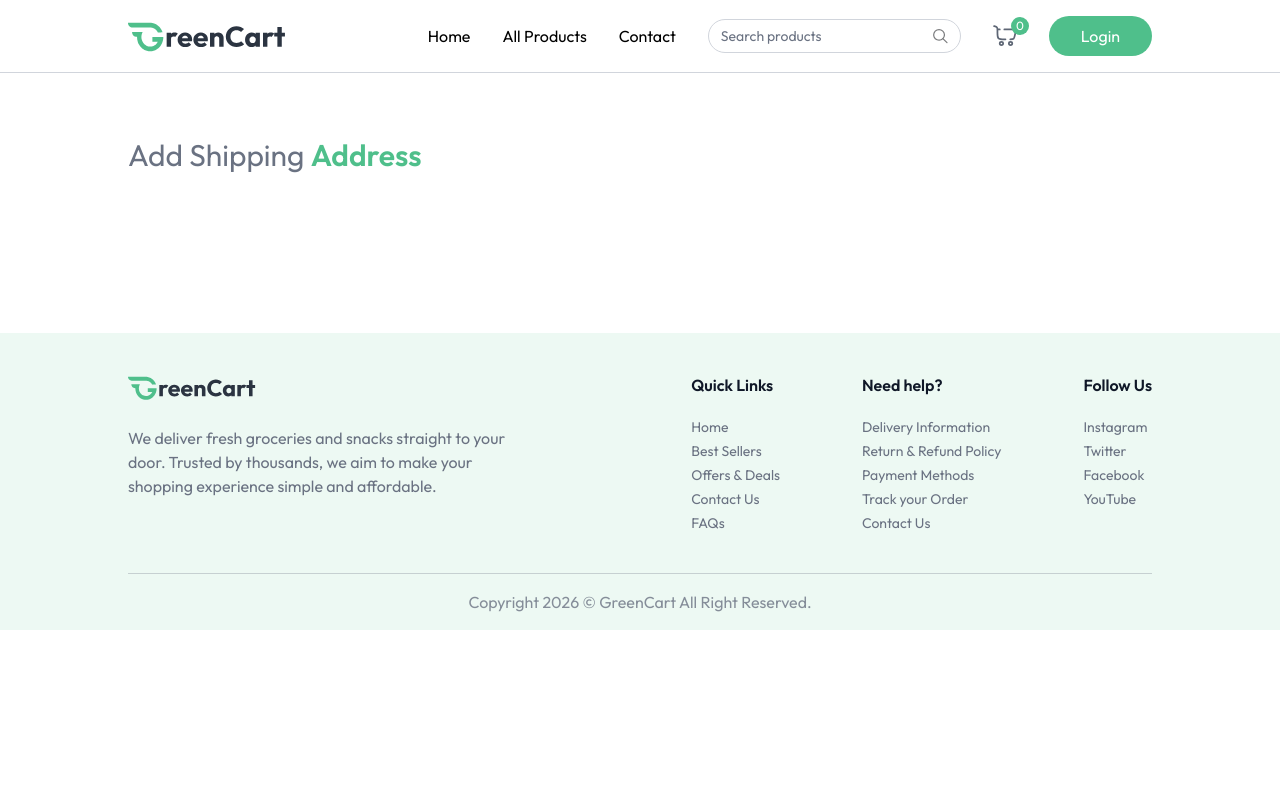
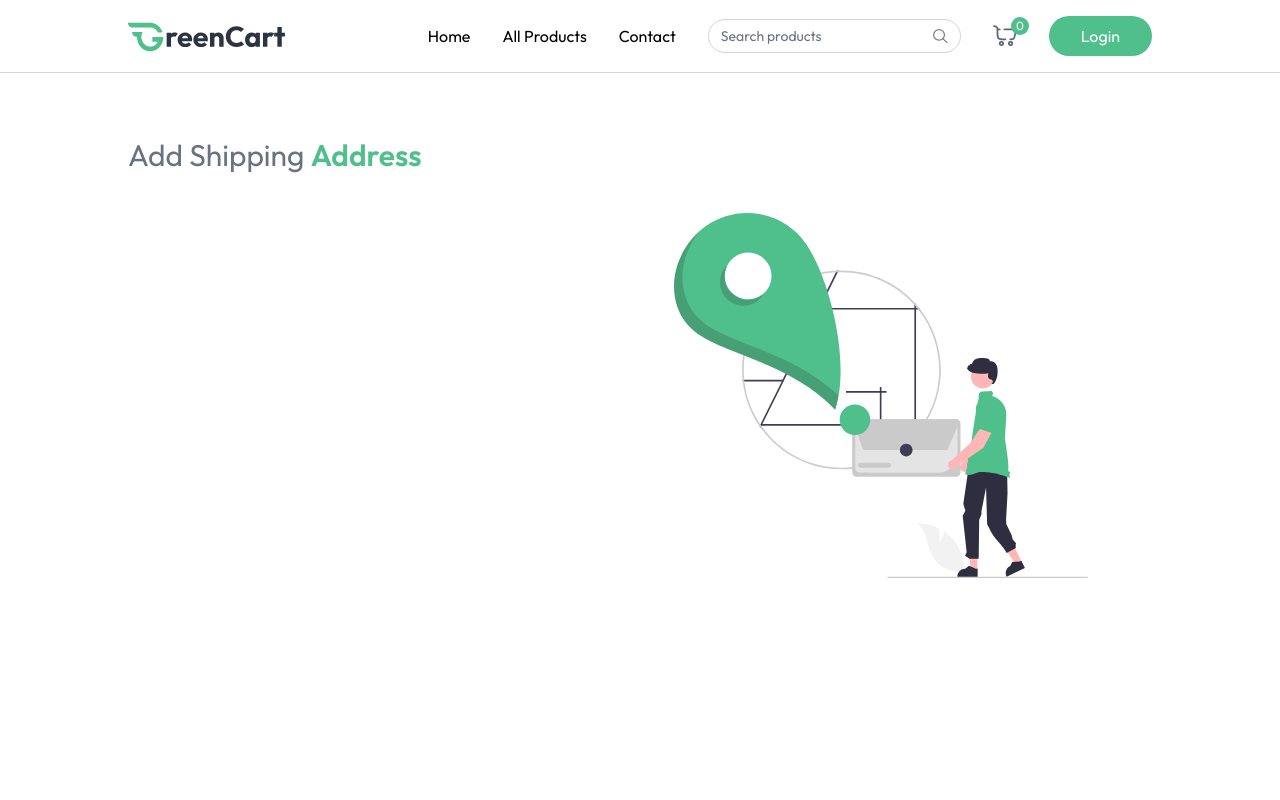
Before and after one commit to Kafoor-Nimas/Grocery-Delivery, a React (Vite) app in the folder client/: page /add-address in a window 1280 px wide. Shown: the top 800 px of the page. Built offline with nearby package versions, Linux system fonts and the light colour scheme.

Commit message:
refactor: clean up AddAddress component code and improve formatting

```diff
--- a/client/src/pages/AddAddress.jsx
+++ b/client/src/pages/AddAddress.jsx
@@ -1,16 +1,27 @@
-import React from 'react'
+import React from "react";
+import { assets } from "../assets/assets";
 
 //Input Field Component
-const inputField = (()=> (
-    <input type="text" />
-))
+const inputField = () => <input type="text" />;
 
 const AddAddress = () => {
   return (
-    <div className='mt-16 pb-16'>
-        <p className='text-2xl md:text-3xl text-gray-500'>Add Shipping <span className='font-semibold text-primary'>Address</span></p>
+    <div className="mt-16 pb-16">
+      <p className="text-2xl md:text-3xl text-gray-500">
+        Add Shipping <span className="font-semibold text-primary">Address</span>
+      </p>
+      <div className="flex flex-col-reverse md:flex-row justify-between mt-10">
+        <div className="flex-1 max-w-md">
+
+        </div>
+        <img
+          className="md:mr-16 mb-16 md:mt-0"
+          src={assets.add_address_iamge}
+          alt="Add Address"
+        />
+      </div>
     </div>
-  )
-}
+  );
+};
 
-export default AddAddress
+export default AddAddress;
```
